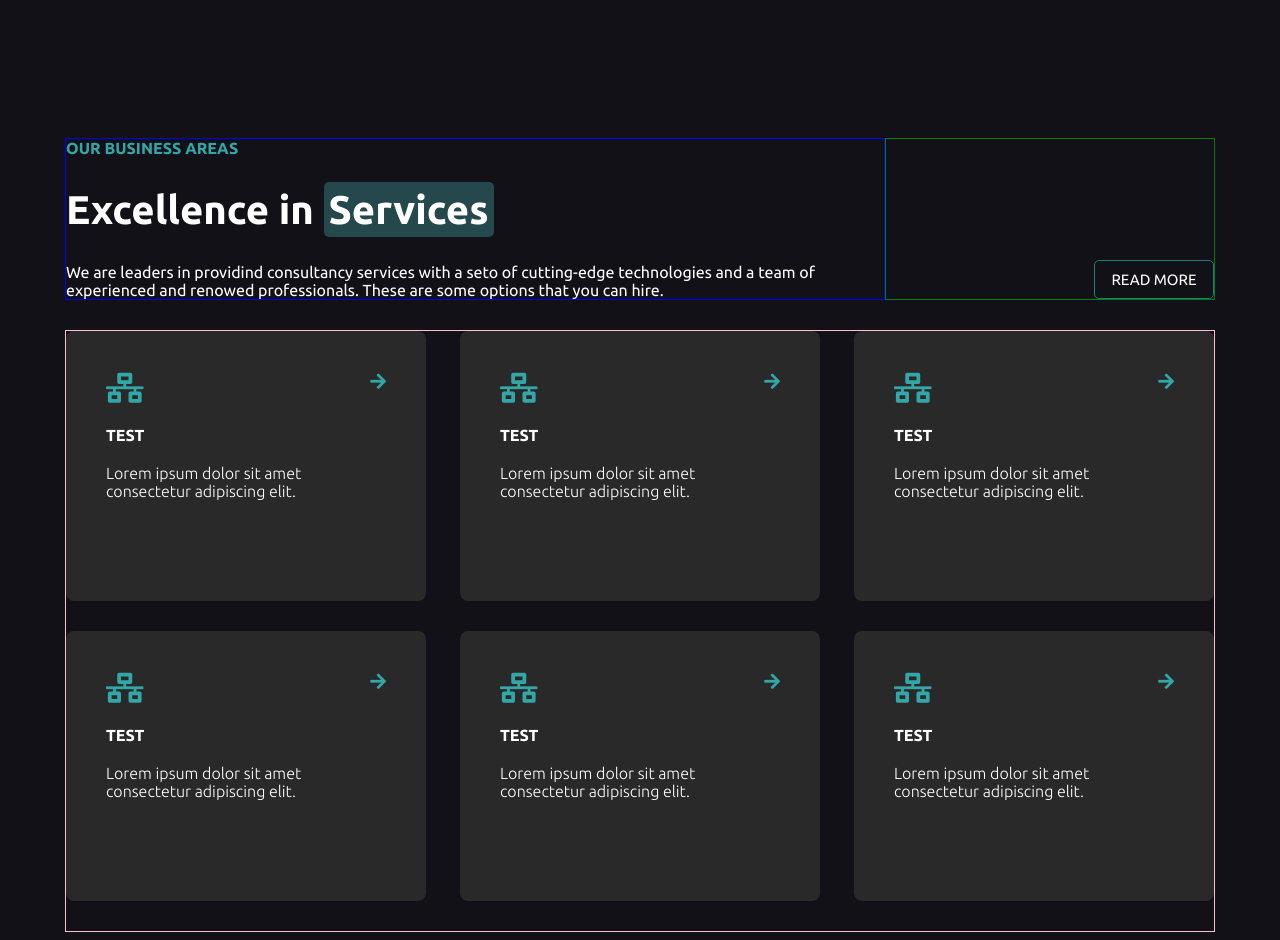
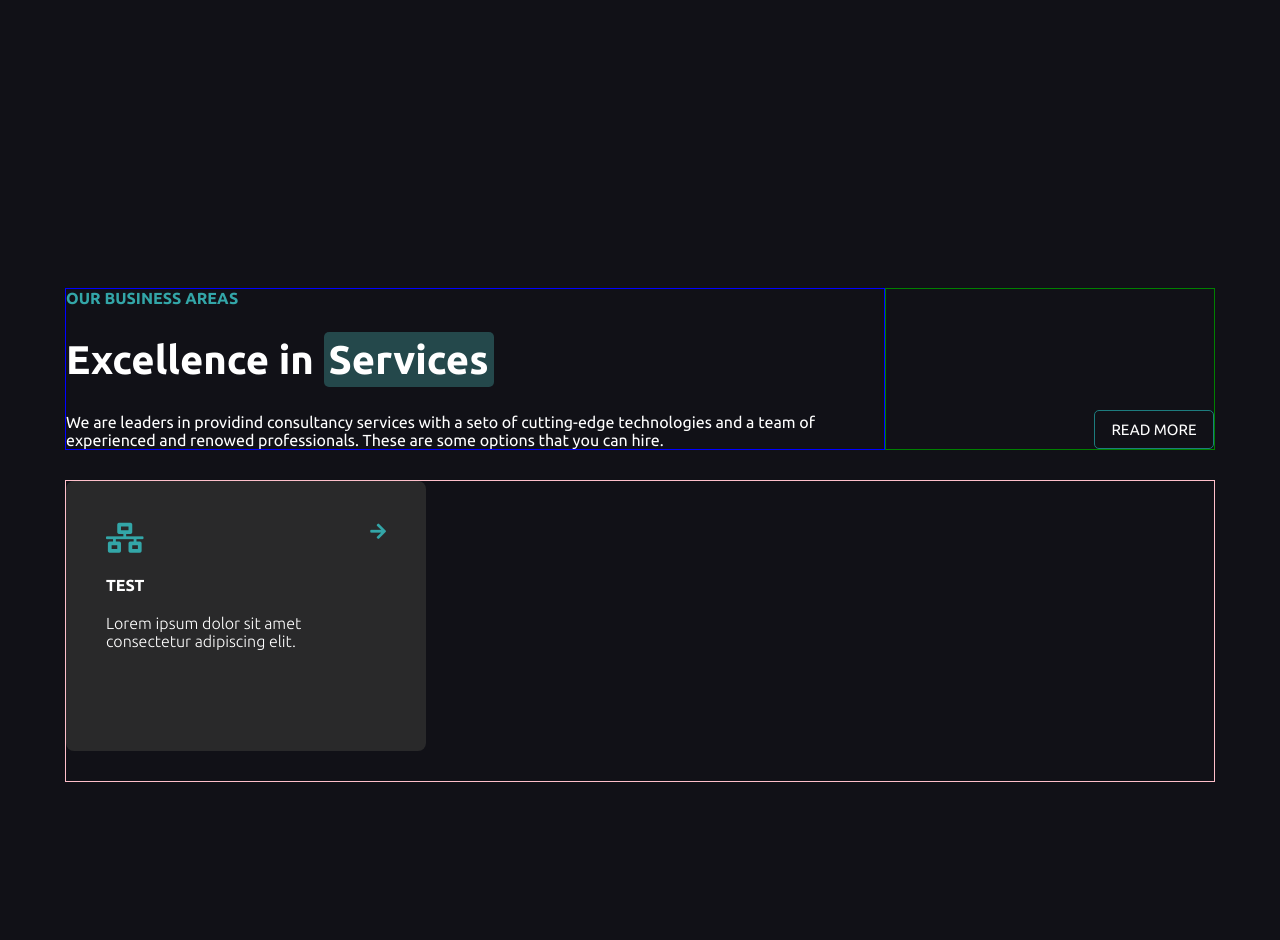
Before and after one commit to Danilo91Colloca/proj-html-vuejs, a website: page index.html in a window 1280 px wide. Shown: the part 2460-3400 px from the top of the page. Drawn offline with nearby package versions, Linux system fonts and the light colour scheme.

Commit message:
milestone4 /areaServices: scrittura dei data VUEjs per i box dei Servizi

```diff
--- a/index.html
+++ b/index.html
@@ -203,22 +203,6 @@
           </div>
 
           <div class="services-box-container">
-            <div class="services-box">
-              <div class="servicesSymbols">
-                <div class="iconSymbol">
-                  <i class="fas fa-network-wired"></i>
-                </div>
-                <div class="iconArrow">
-                  <i class="fas fa-arrow-right"></i>
-                </div>
-              </div>
-              <div class="text">
-                <h4>TEST</h4>
-                <span>
-                  Lorem ipsum dolor sit amet consectetur adipiscing elit.
-                </span>
-              </div>
-            </div>
 
             <div class="services-box">
               <div class="servicesSymbols">
@@ -237,76 +221,7 @@
               </div>
             </div>
 
-            <div class="services-box">
-              <div class="servicesSymbols">
-                <div class="iconSymbol">
-                  <i class="fas fa-network-wired"></i>
-                </div>
-                <div class="iconArrow">
-                  <i class="fas fa-arrow-right"></i>
-                </div>
-              </div>
-              <div class="text">
-                <h4>TEST</h4>
-                <span>
-                  Lorem ipsum dolor sit amet consectetur adipiscing elit.
-                </span>
-              </div>
-            </div>
-
-            <div class="services-box">
-              <div class="servicesSymbols">
-                <div class="iconSymbol">
-                  <i class="fas fa-network-wired"></i>
-                </div>
-                <div class="iconArrow">
-                  <i class="fas fa-arrow-right"></i>
-                </div>
-              </div>
-              <div class="text">
-                <h4>TEST</h4>
-                <span>
-                  Lorem ipsum dolor sit amet consectetur adipiscing elit.
-                </span>
-              </div>
-            </div>
-
-            <div class="services-box">
-              <div class="servicesSymbols">
-                <div class="iconSymbol">
-                  <i class="fas fa-network-wired"></i>
-                </div>
-                <div class="iconArrow">
-                  <i class="fas fa-arrow-right"></i>
-                </div>
-              </div>
-              <div class="text">
-                <h4>TEST</h4>
-                <span>
-                  Lorem ipsum dolor sit amet consectetur adipiscing elit.
-                </span>
-              </div>
-            </div>
-
-            <div class="services-box">
-              <div class="servicesSymbols">
-                <div class="iconSymbol">
-                  <i class="fas fa-network-wired"></i>
-                </div>
-                <div class="iconArrow">
-                  <i class="fas fa-arrow-right"></i>
-                </div>
-              </div>
-              <div class="text">
-                <h4>TEST</h4>
-                <span>
-                  Lorem ipsum dolor sit amet consectetur adipiscing elit.
-                </span>
-              </div>
-            </div>
           </div>
-
-
         </div>
       </div>
       <!--AREAS SERVICES SECTION-->
--- a/js/script.js
+++ b/js/script.js
@@ -75,6 +75,44 @@ new Vue({
       {
         number : 0
       }
+    ],
+    services : [
+      {
+        symbol : 'fas fa-network-wired',
+        arrow : 'fas fa-arrow-right',
+        title : 'audit & assurance',
+        text : 'Lorem ipsum dolor sit amet consectetur adipiscing elit.'
+      },
+      {
+        symbol : 'fas fa-briefcase',
+        arrow : 'fas fa-arrow-right',
+        title : 'financial advisory',
+        text : 'Lorem ipsum dolor sit amet consectetur adipiscing elit.'
+      },
+      {
+        symbol : 'far fa-chart-bar',
+        arrow : 'fas fa-arrow-right',
+        title : 'financial advisory',
+        text : 'Lorem ipsum dolor sit amet consectetur adipiscing elit.'
+      },
+      {
+        symbol : 'fas fa-plane',
+        arrow : 'fas fa-arrow-right',
+        title : 'middle marketing',
+        text : 'Lorem ipsum dolor sit amet consectetur adipiscing elit.'
+      },
+      {
+        symbol : 'fas fa-globe-americas',
+        arrow : 'fas fa-arrow-right',
+        title : 'legal consulting',
+        text : 'Lorem ipsum dolor sit amet consectetur adipiscing elit.'
+      },
+      {
+        symbol : 'fas fa-journal-whills',
+        arrow : 'fas fa-arrow-right',
+        title : 'regulatory risk',
+        text : 'Lorem ipsum dolor sit amet consectetur adipiscing elit.'
+      }
     ]
 
   },
--- a/src/app.scss
+++ b/src/app.scss
@@ -347,14 +347,19 @@
         }
         &:hover {
           transform : scale(1.1);
-          .serviceSybols{
             .iconSymbol {
               color : $font-white
             }
-            .iconArrow {
+            .iconArrow i {
+              color : $font-white;
+              background-color : $bg-darkBlueLagoon;
+              text-align : center;
+              vertical-align : middle;
+              border-radius : 50%;
+              padding : 5px;
+              line-height : 16px;
+            }
 
-            }
-          }
 
         }
       }
```
Also changed, not shown: dist/app.css.
